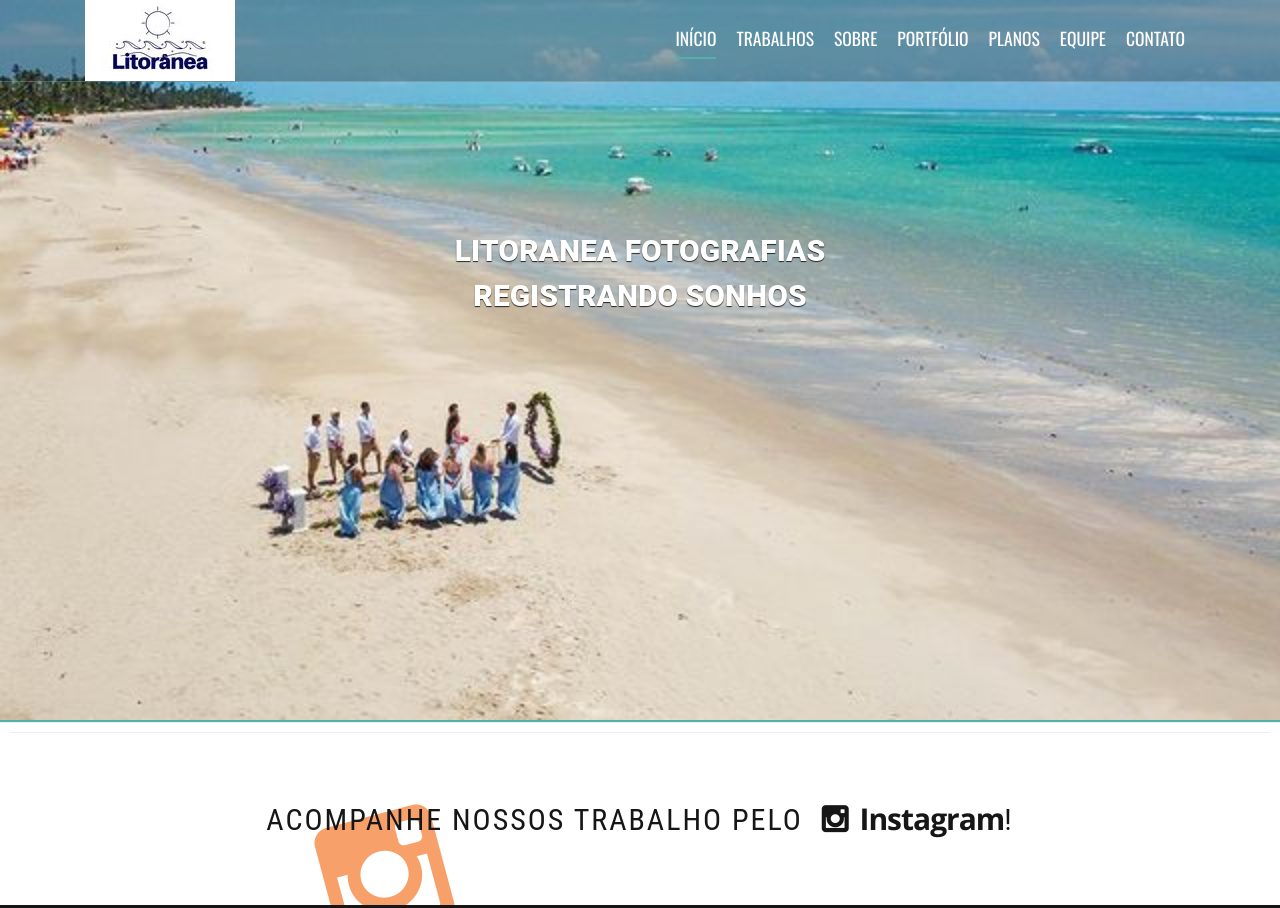
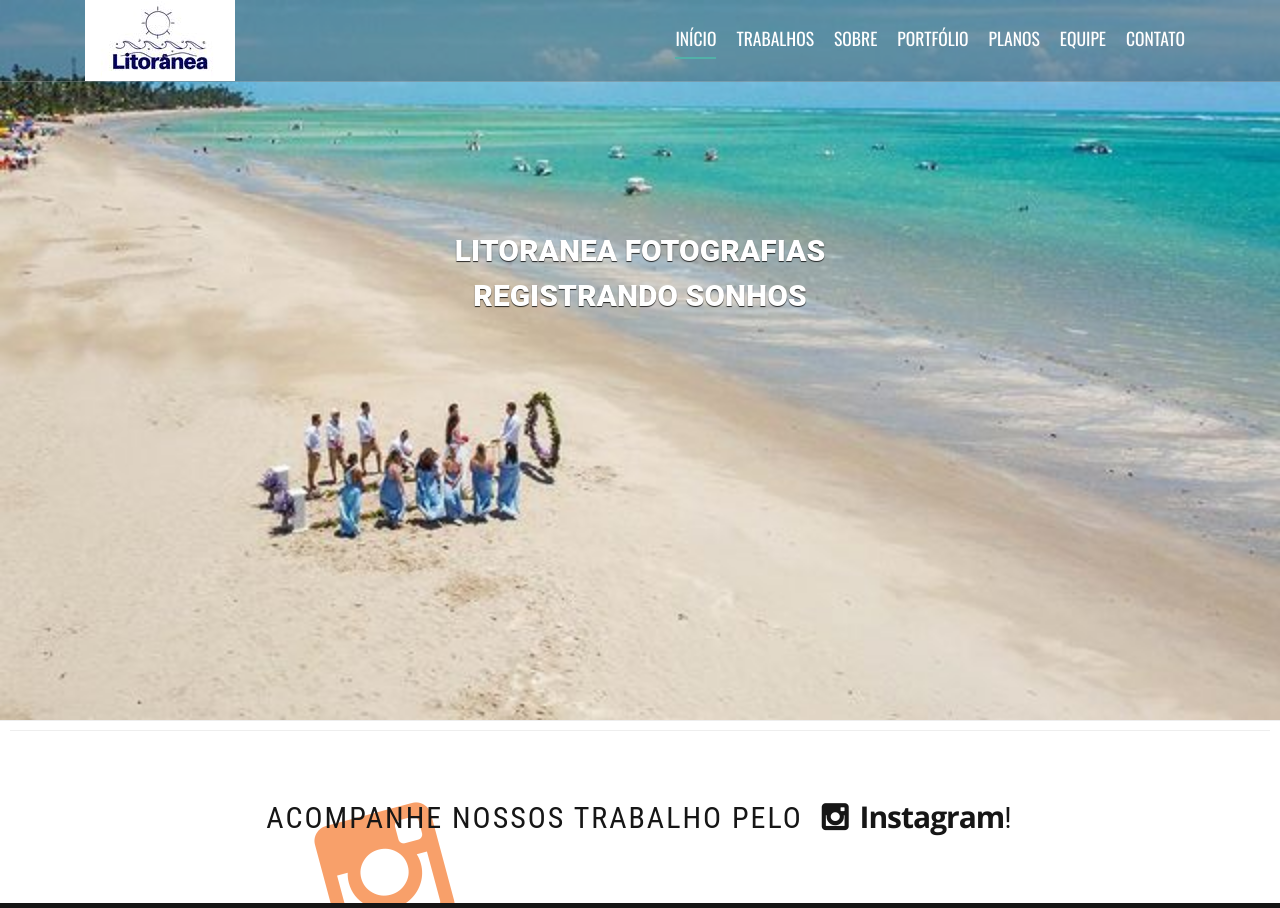
Before and after one commit to fpvdiver/litoraneafotografias, a plain HTML site: page index.html in a window 1280 px wide. Shown: the top 908 px of the page. Drawn offline with nearby package versions, Linux system fonts and the light colour scheme; files whose address does not match are found by name.

Commit message:
Update styles.css

```diff
--- a/css/styles.css
+++ b/css/styles.css
@@ -389,7 +389,6 @@ color:#fff;
 	background-size: 100% 100%;
 	background-size: cover;
 	position: relative;
-	border-bottom: 2px #52b1a8 solid;
 }
 .banner-container > img {
 	width: 100%;
```
